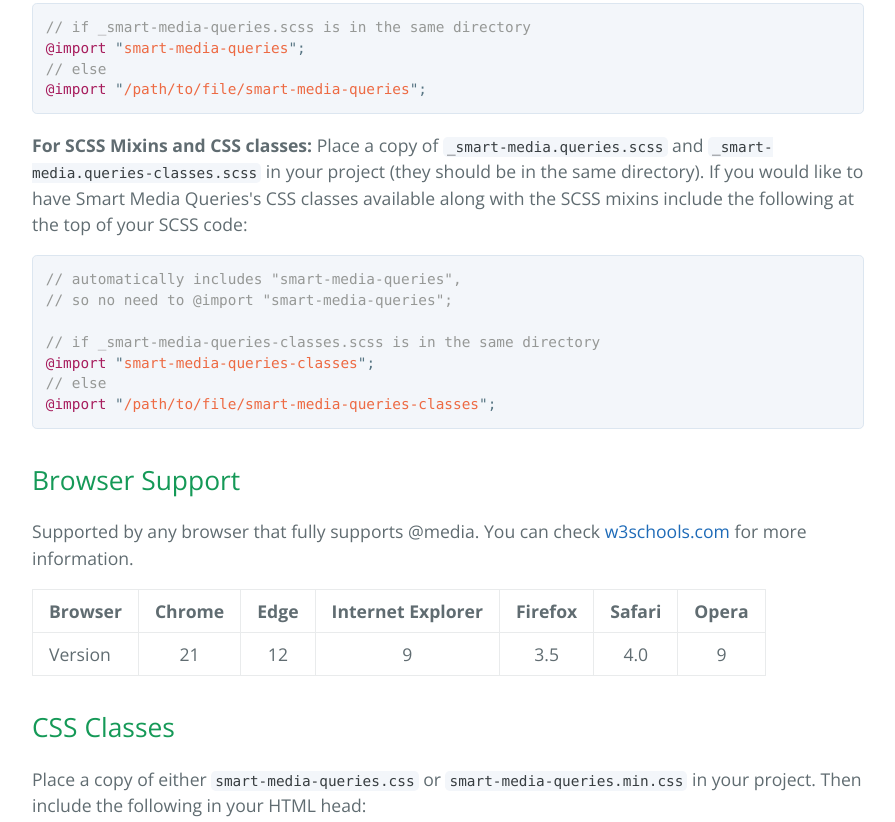
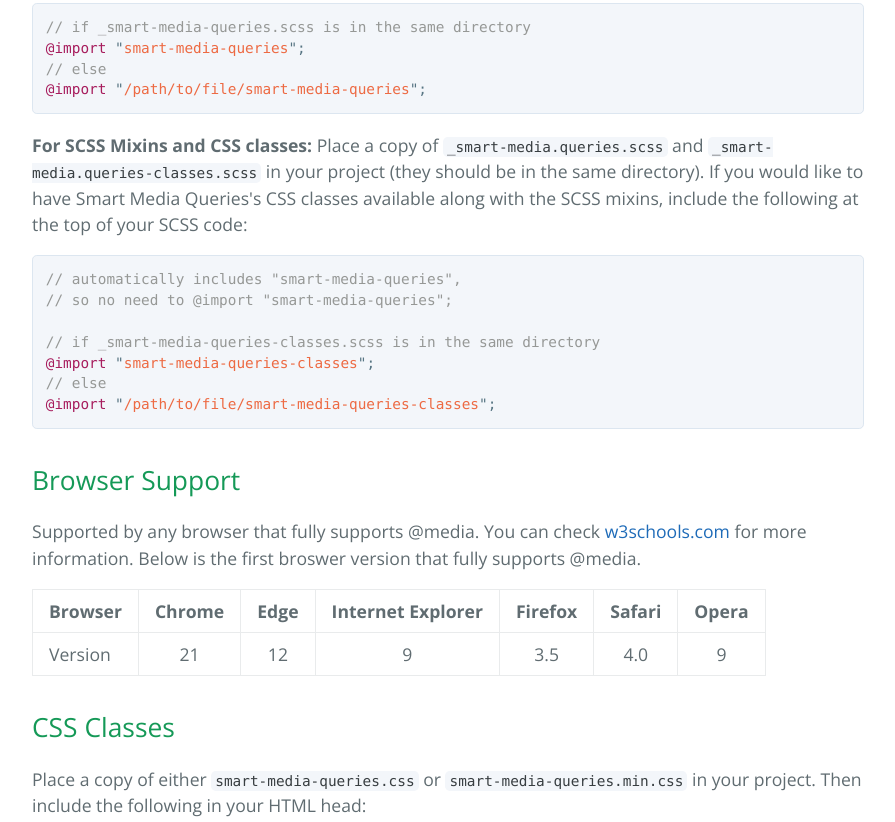
Before and after one commit to davidjcastner/advanced-media-queries, a plain HTML site: page index.html in a window 1280 px wide. Shown: the part 1492-2314 px from the top of the page, without its empty margins (192-1087 px from the left). Drawn offline with nearby package versions, Linux system fonts and the light colour scheme.

Commit message:
fix grammer

```diff
--- a/index.html
+++ b/index.html
@@ -111,7 +111,7 @@
 <span class="pl-c">// else</span>
 <span class="pl-k">@import</span> "<span class="pl-v">/path/to/file/smart-media-queries</span>";</pre></div>
 
-<p><strong>For SCSS Mixins and CSS classes:</strong> Place a copy of <code>_smart-media.queries.scss</code> and <code>_smart-media.queries-classes.scss</code> in your project (they should be in the same directory). If you would like to have Smart Media Queries's CSS classes available along with the SCSS mixins include the following at the top of your SCSS code:</p>
+<p><strong>For SCSS Mixins and CSS classes:</strong> Place a copy of <code>_smart-media.queries.scss</code> and <code>_smart-media.queries-classes.scss</code> in your project (they should be in the same directory). If you would like to have Smart Media Queries's CSS classes available along with the SCSS mixins, include the following at the top of your SCSS code:</p>
 
 <div class="highlight highlight-source-scss"><pre><span class="pl-c">// automatically includes "smart-media-queries",</span>
 <span class="pl-c">// so no need to @import "smart-media-queries";</span>
@@ -124,7 +124,7 @@
 <h2>
 <a id="browser-support" class="anchor" href="#browser-support" aria-hidden="true"><span aria-hidden="true" class="octicon octicon-link"></span></a>Browser Support</h2>
 
-<p>Supported by any browser that fully supports @media. You can check <a href="http://www.w3schools.com/cssref/css3_pr_mediaquery.asp">w3schools.com</a> for more information.</p>
+<p>Supported by any browser that fully supports @media. You can check <a href="http://www.w3schools.com/cssref/css3_pr_mediaquery.asp">w3schools.com</a> for more information. Below is the first broswer version that fully supports @media.</p>
 
 <table>
 <thead>
@@ -359,7 +359,7 @@
 <h3>
 <a id="style-mixins" class="anchor" href="#style-mixins" aria-hidden="true"><span aria-hidden="true" class="octicon octicon-link"></span></a>Style Mixins</h3>
 
-<p>Selectors with one of the <strong>only-style</strong> mixins will cause the selector to be given the style on the specified media. The style can be passed to it through the @content arguement, there is no limit to how much can be passed.</p>
+<p>Selectors with one of the <strong>only-style</strong> mixins will cause the selector to be given the style on the specified media. The style can be passed to it through the @content arguement. There is no limit to how much can be passed.</p>
 
 <blockquote>
 <p>@content passes a block of styles to the mixin</p>
```
